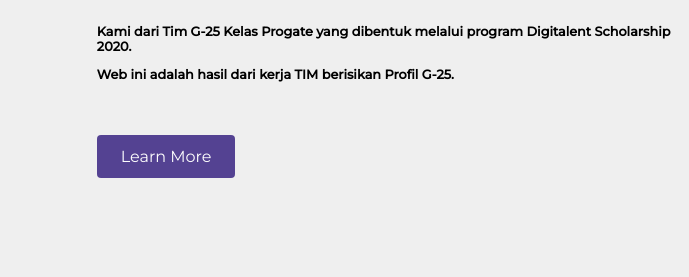
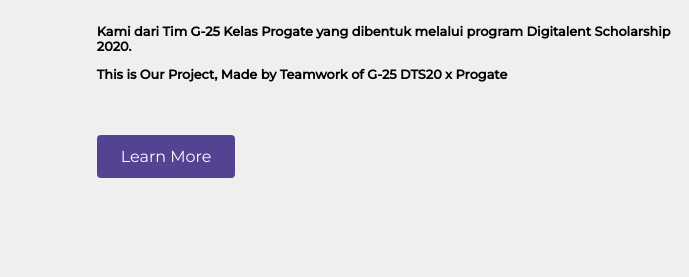
Before and after one commit to ibnridwan/G25-DTS20-Project, a plain HTML site: page index.html in a window 1280 px wide. Shown: the part 347-624 px from the top of the page, 0-689 px from the left. Drawn offline with Linux system fonts and the light colour scheme; grey boxes are pictures that could not be loaded.

Commit message:
Update index.html

```diff
--- a/index.html
+++ b/index.html
@@ -28,7 +28,7 @@
 						<h1>KELAS PRO G</h1>
 						<h2>TEAM PROJECT G-25</h2> <br>
 						<p><b>Kami dari Tim G-25 Kelas Progate yang dibentuk melalui program Digitalent Scholarship 2020.</b></p>
-						<p><b>Web ini adalah hasil dari kerja TIM berisikan Profil G-25.</b></p>
+						<p><b>This is Our Project, Made by Teamwork of G-25 DTS20 x Progate</b></p>
 						<a href="#about" class="btn learn">Learn More</a>
 					</div>
 					<div class="top-flex2">
```
